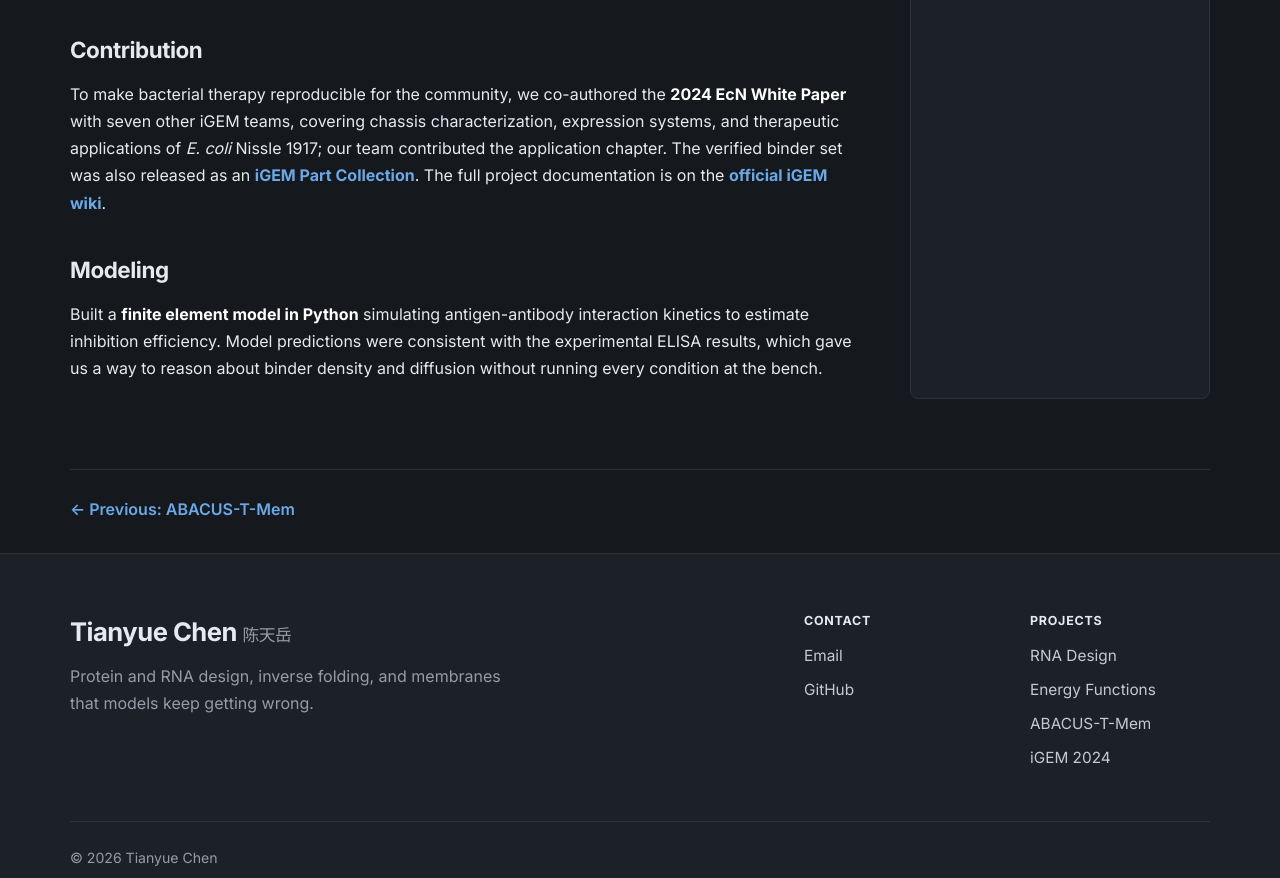
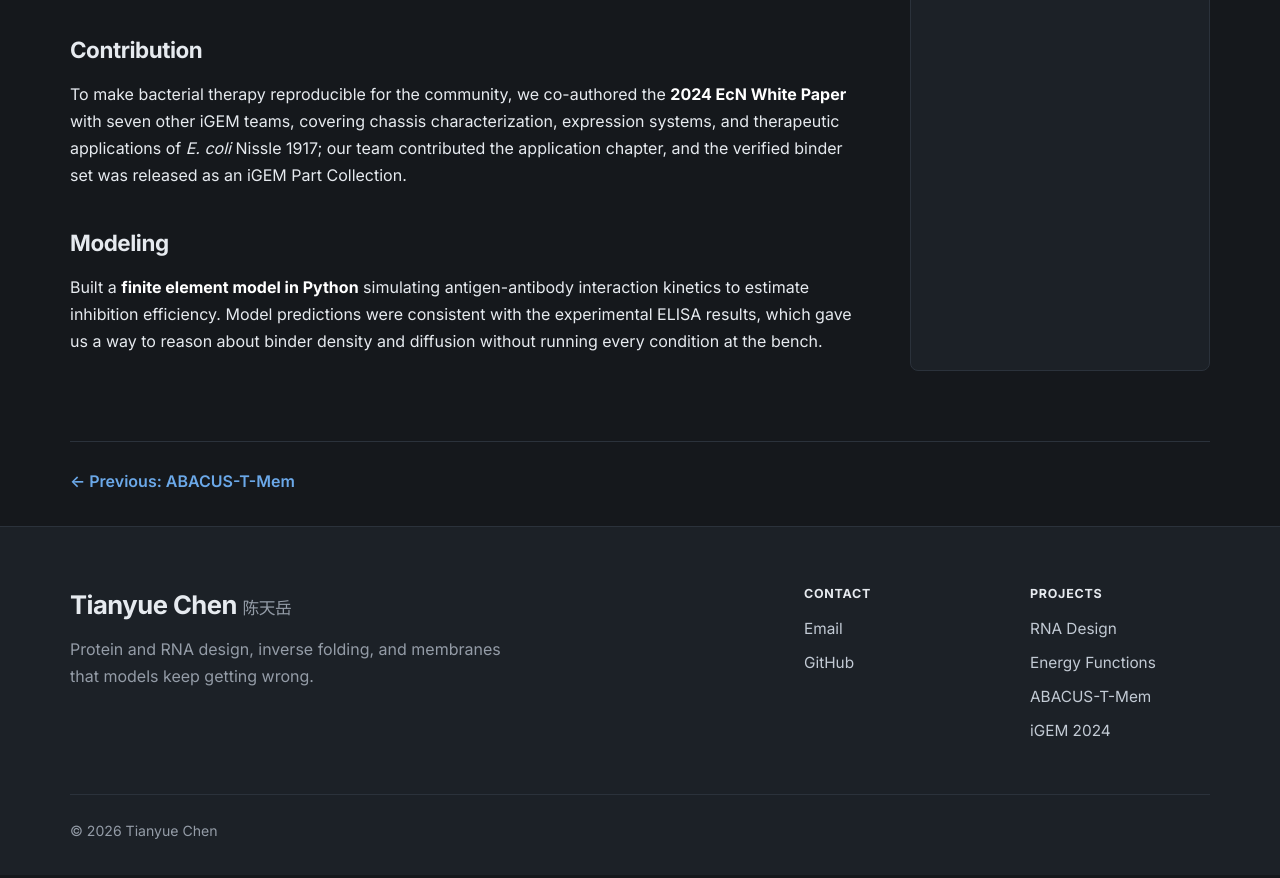
Before and after one commit to polaris150566/polaris150566.github.io, a plain HTML site: page work/igem-ecn/index.html in a window 1280 px wide. Shown: the part 5306-6184 px from the top of the page. Drawn offline with Linux system fonts and the light colour scheme.

Commit message:
iGEM page: drop wiki links from contribution section

```diff
--- a/work/igem-ecn/index.html
+++ b/work/igem-ecn/index.html
@@ -199,11 +199,8 @@
           To make bacterial therapy reproducible for the community, we co-authored the
           <strong>2024 EcN White Paper</strong> with seven other iGEM teams, covering chassis
           characterization, expression systems, and therapeutic applications of
-          <em>E.&nbsp;coli</em> Nissle 1917; our team contributed the application chapter.
-          The verified binder set was also released as an
-          <a href="https://2024.igem.wiki/ustc/parts" target="_blank" rel="noopener">iGEM Part Collection</a>.
-          The full project documentation is on the
-          <a href="https://2024.igem.wiki/ustc" target="_blank" rel="noopener">official iGEM wiki</a>.
+          <em>E.&nbsp;coli</em> Nissle 1917; our team contributed the application chapter,
+          and the verified binder set was released as an iGEM Part Collection.
         </p>
 
         <h2>Modeling</h2>
```
